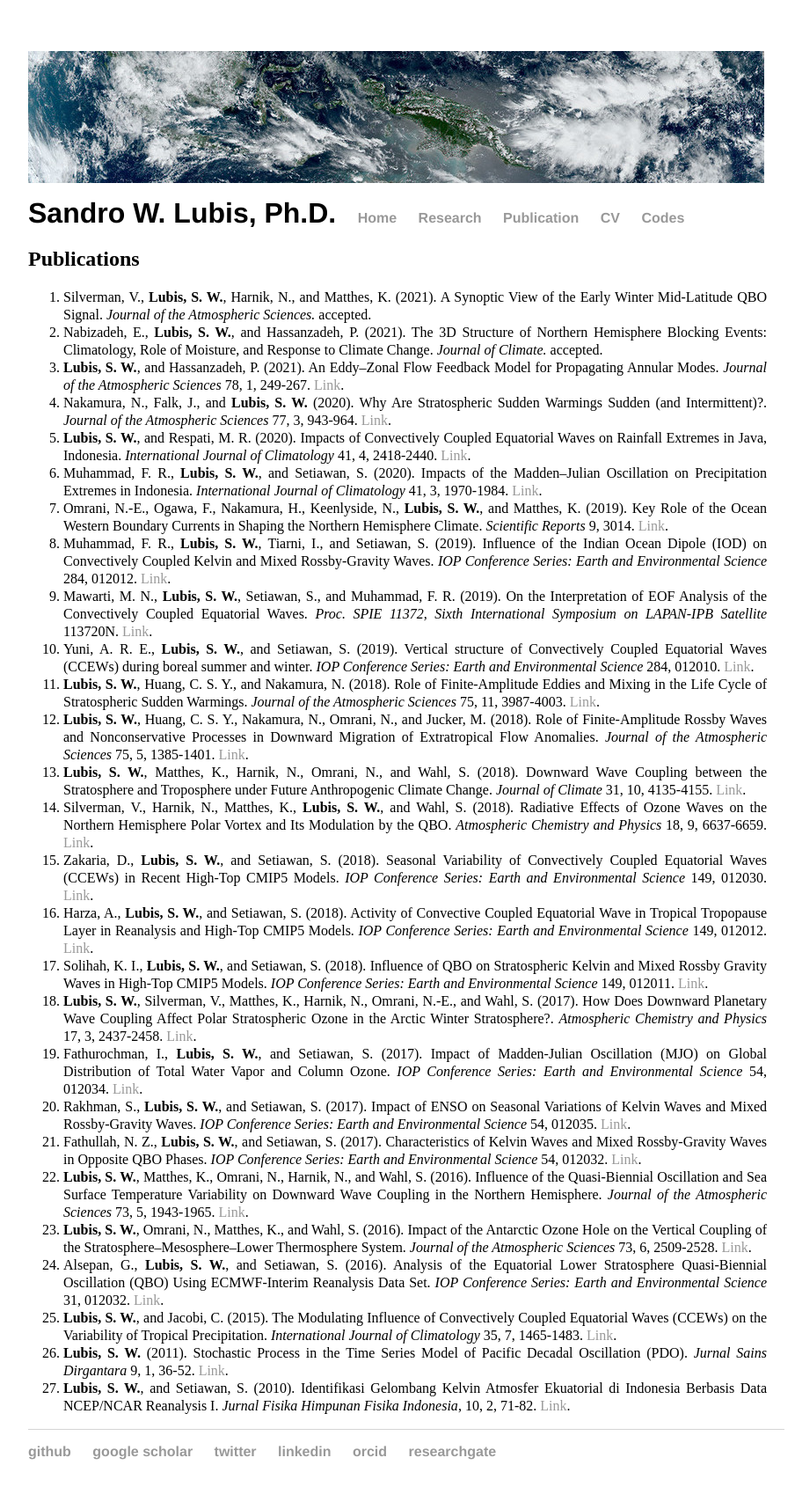
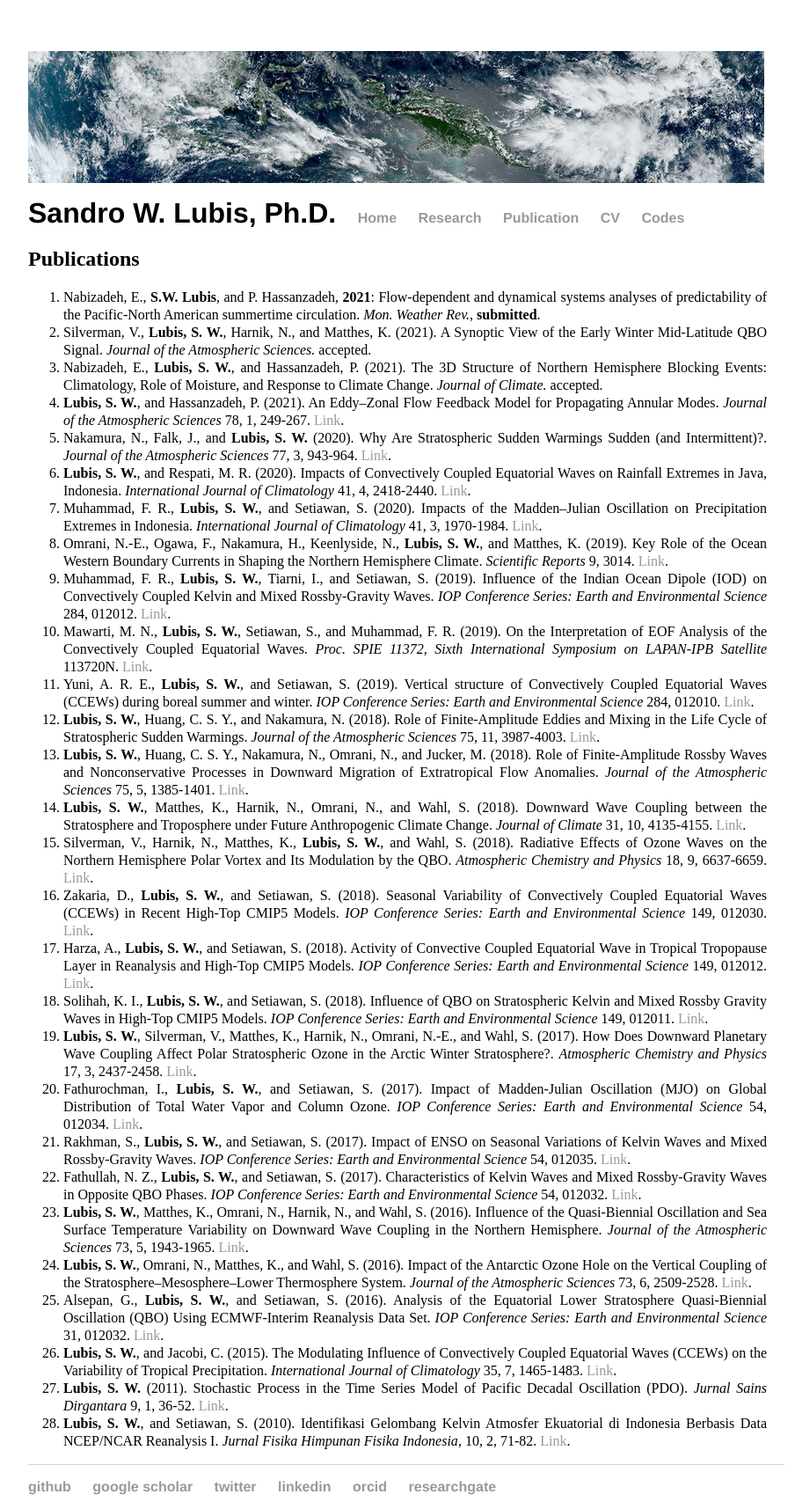
Before and after one commit to sandrolubis/sandrolubis.github.io, a Jekyll site: the page built from publication/index.html, in a window 1280 px wide. Shown: the whole page at 88% size, without its empty margins (276-1180 px from the left). Built offline with Jekyll 4.4.1, drawn with Linux system fonts in a browser that asks for light colours; before the commit the page ends 1675 px from its top, so only the background shows below that.

Commit message:
Update index.html

```diff
--- a/publication/index.html
+++ b/publication/index.html
@@ -6,6 +6,7 @@
 <div class="research">
 	<h2>Publications</h2>
 	<ol style="line-height:1.25; text-align:justify;">
+		<li>Nabizadeh, E., <b>S.W. Lubis</b>, and P. Hassanzadeh, <b>2021</b>: Flow-dependent and dynamical systems analyses of predictability of the Pacific-North American summertime circulation. <i>Mon. Weather Rev.</i>, <b>submitted</b>.</li>
 		<li>Silverman, V., <b>Lubis, S. W.</b>, Harnik, N., and Matthes, K. (2021). A Synoptic View of the Early Winter Mid-Latitude QBO Signal. <i>Journal of the Atmospheric Sciences.</i> accepted.</li>
 		<li>Nabizadeh, E., <b>Lubis, S. W.</b>, and Hassanzadeh, P. (2021). The 3D Structure of Northern Hemisphere Blocking Events: Climatology, Role of Moisture, and Response to Climate Change. <i> Journal of Climate. </i> accepted.</li>
 		<li><b>Lubis, S. W.</b>, and Hassanzadeh, P. (2021). An Eddy–Zonal Flow Feedback Model for Propagating Annular Modes. <i>Journal of the Atmospheric Sciences</i> 78, 1, 249-267. <a href="https://doi.org/10.1175/JAS-D-20-0214.1">Link</a>.</li>
```
